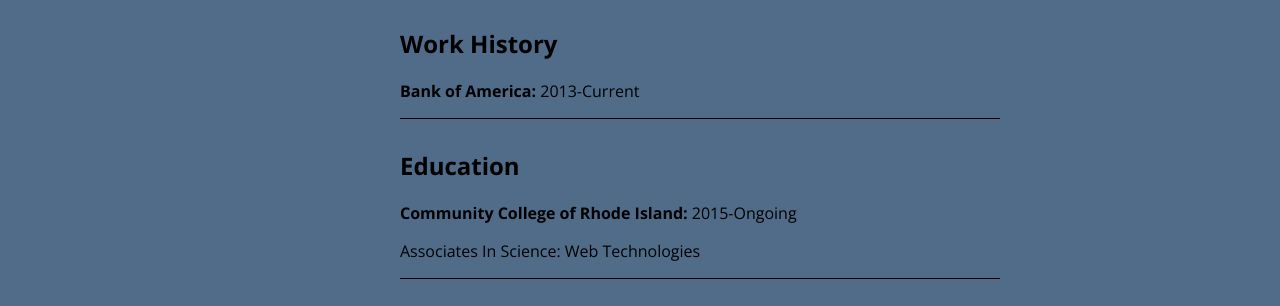
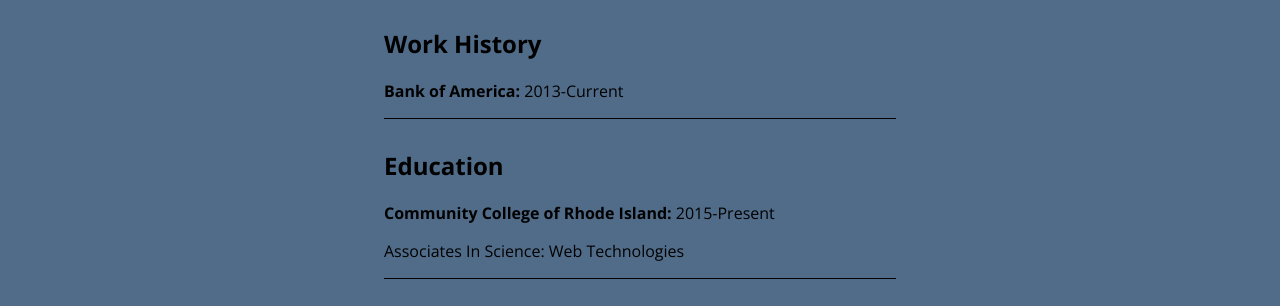
Before and after one commit to tmccarthy64/personalwebsite, a plain HTML site: page resume.html in a window 1280 px wide. Shown: the part 492-798 px from the top of the page. Drawn offline with nearby package versions, Linux system fonts and the light colour scheme.

Commit message:
horizontal align of div

```diff
--- a/resume.css
+++ b/resume.css
@@ -1,13 +1,7 @@
-#header{
-	font-size: 50px;
-	text-align: center;
-	text-decoration: underline;
+div{
+	margin: auto;
+	border-bottom: 1px solid black;
+	width: 40%;
+	margin-bottom: 30px;
+	margin-top: 30px;
 }
-
-div{
-	border-bottom: 1px solid black;
-	max-width: 600px;
-	margin-top: 30px;
-	margin-bottom: 30px;
-	margin-left: 400px;
-}
--- a/resume.html
+++ b/resume.html
@@ -25,7 +25,7 @@
 </div>
 <div>
 	<h2>Education</h2>
-		<p><strong>Community College of Rhode Island: </strong>2015-Ongoing</p>
+		<p><strong>Community College of Rhode Island: </strong>2015-Present</p>
 		<p>Associates In Science: Web Technologies</p>
 </div>
 <div>
```
